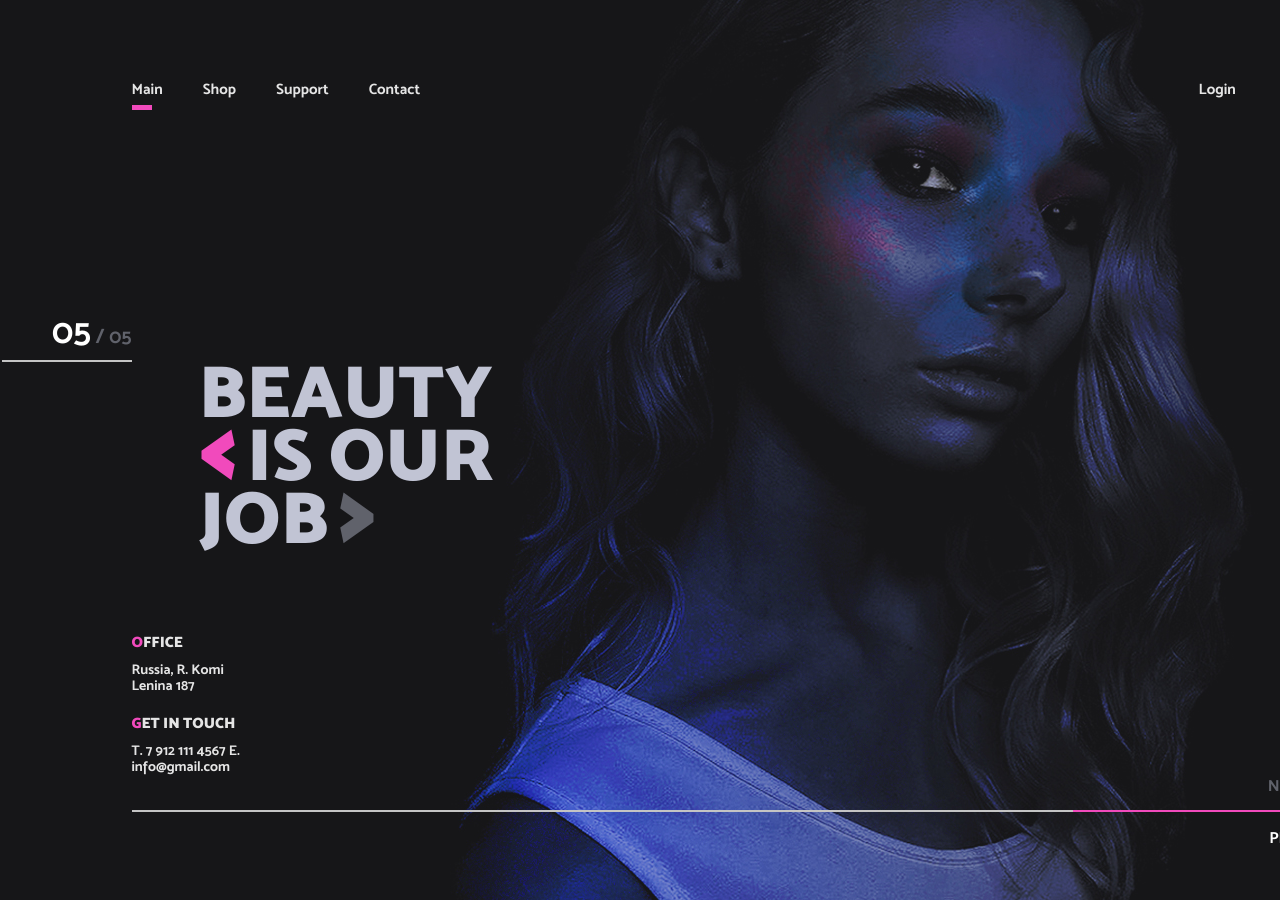
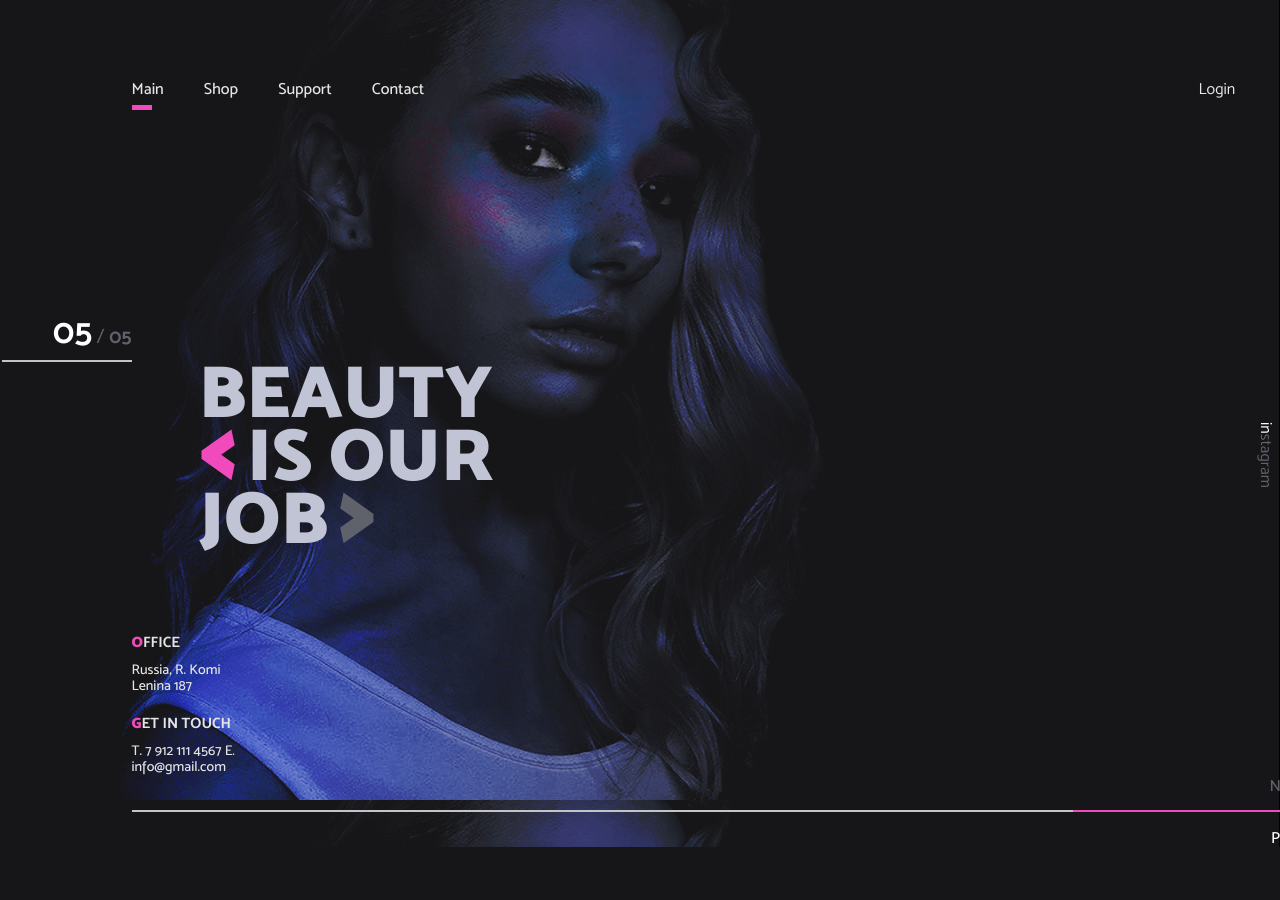
Before and after one commit to dgtal-cat/beauty_job_simple, a plain HTML site: page index.html in a window 1280 px wide. Shown: the top 900 px of the page. After the commit the page ends 847 px from the top, so only its background shows below. Drawn offline with Linux system fonts and the light colour scheme.

Commit message:
fixes for main image and big screens

```diff
--- a/assets/css/style.css
+++ b/assets/css/style.css
@@ -1,14 +1,35 @@
+@font-face {
+    font-family: Mosk;
+    src: url("../fonts/Mosk Medium 500.ttf");
+    font-weight: 500;
+    font-style: normal;
+}
+
+@font-face {
+    font-family: Mosk;
+    src: url("../fonts/Mosk Semi-Bold 600.ttf");
+    font-weight: 600;
+    font-style: normal;
+}
+
+@font-face{
+    font-family: 'Mosk';
+    src: url('../fonts/Mosk Normal 400.ttf');
+    font-weight: 400;
+    font-style: normal;
+}
+
 @font-face{
     font-family: 'Mosk';
     src: url('../fonts/Mosk Bold 700.ttf');
-    font-weight: normal;
+    font-weight: 700;
     font-style: normal;
 }
 
 @font-face{
     font-family: 'Mosk';
     src: url('../fonts/Mosk Ultra-Bold 900.ttf');
-    font-weight: bold;
+    font-weight: 900;
     font-style: normal;
 }
 
@@ -27,19 +48,33 @@ ul li {
     margin: 0;
 }
 
+body {
+    background: url(../img/main_background_01.jpg) no-repeat 350px center fixed;
+    -webkit-background-size: cover;
+    -moz-background-size: cover;
+    -o-background-size: cover;
+    background-size: cover;
+}
+
 body, .wrapper {
     background-color: #161618;
     color: #E5E5E5;
+    font-weight: 500;
 }
 
 .wrapper {
-    width: 1440px;
+    min-width: 1440px;
+    width: 100%;
     margin: 0 auto;
     position: relative;
     margin-top: 72px;
+    font-weight: 500;
+    background-color: transparent;
 }
 
 .content_wrapper {
+    display: block;
+    position: relative;
     width: 1177px;
     margin: 0 auto;
 }
@@ -69,9 +104,10 @@ body, .wrapper {
 .main_menu_item {
     display: inline-block;
     float: left;
-    font-size: 15px;
+    font-size: 16px;
     line-height: 33px;
     margin-right: 40px;
+    font-weight: 500;
 }
 
 .login_block {
@@ -81,7 +117,7 @@ body, .wrapper {
 }
 
 .login_link {
-    font-size: 15px;
+    font-size: 16px;
     line-height: 33px;
 }
 
@@ -101,20 +137,19 @@ body, .wrapper {
 
 .main_slider {
     width: 1177px;
-    max-height: 900px;
-    height: 120vh;
     position: absolute;
     top: -72px;
-    background-image: url("../img/main_background_01.jpg");
     margin-left: auto;
     margin-right: auto;
     left: 0;
     right: 0;
-    background-repeat: no-repeat;
-    background-position: 190px 0;
 }
 
-.slide_item_text {
+slides_list {
+
+}
+
+.slider_text {
     color: #C1C4D4;
     display: block;
     position: absolute;
@@ -122,7 +157,7 @@ body, .wrapper {
     font-size: 74px;
     text-transform: uppercase;
     width: 296px;
-    font-weight: bold;
+    font-weight: 900;
     line-height: 62px;
     margin-left: 67px;
 }
@@ -130,7 +165,7 @@ body, .wrapper {
 .slider_text_quotes {
     font-size: 74px;
     text-transform: uppercase;
-    font-weight: bold;
+    font-weight: 900;
     line-height: 44px;
 }
 
@@ -159,7 +194,7 @@ body, .wrapper {
 .contacts_on_page_title {
     display: inline-block;
     text-transform: uppercase;
-    font-weight: bold;
+    font-weight: 700;
     font-size: 15px;
 }
 
@@ -176,7 +211,7 @@ body, .wrapper {
 }
 
 .text_bold {
-    font-weight: bold;
+    font-weight: 900;
 }
 
 .text_uppercase {
@@ -187,6 +222,7 @@ body, .wrapper {
     display: inline-block;
     margin-top: 10px;
     margin-bottom: 20px;
+    font-weight: 500;
 }
 
 .contacts_on_page_text:last-of-type {
@@ -194,13 +230,15 @@ body, .wrapper {
 }
 
 .social_links_block {
+    display: block;
     position: absolute;
-    transform: rotate(90deg);
-    right: 48px;
-    top: 400px;
+    right: -30px;
+    top: 350px;
+    font-weight: 500;
 }
 
 .social_link {
+    writing-mode: tb-rl;
     display: inline-block;
     margin-right: 40px;
 }
@@ -228,6 +266,7 @@ body, .wrapper {
     content: 'next';
     color: #60626B;
     text-transform: uppercase;
+    font-weight: 500;
 }
 
 .slide_changer:after {
@@ -238,6 +277,7 @@ body, .wrapper {
     content: 'prev';
     color: white;
     text-transform: uppercase;
+    font-weight: 500;
 }
 
 .slide_stripe {
@@ -266,8 +306,14 @@ body, .wrapper {
     float: right;
     font-size: 20px;
     color: #60626B;
+    font-weight: 700;
 }
 
 .slider_counter_active {
     font-size: 35px;
+    font-weight: 700;
 }
+
+.slider_counter_average {
+    font-weight: 700;
+}
--- a/index.html
+++ b/index.html
@@ -39,10 +39,9 @@
     </div>
 
     <div class="main_slider">
+        <p class="slider_text">beauty <span class="slider_text_quotes">is our job</span></p>
         <ul class="slides_list">
-            <li class="slide_item">
-                <p class="slide_item_text">beauty <span class="slider_text_quotes">is our job</span></p>
-            </li>
+            <li class="slide_item"></li>
         </ul>
         <div class="slider_counter_block">
             <div class="slider_counter_text_block">
```
